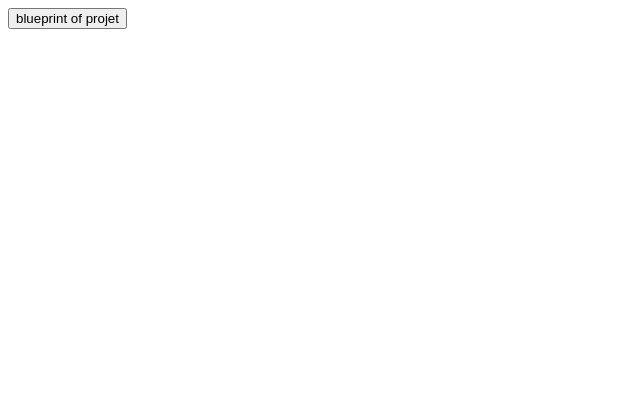
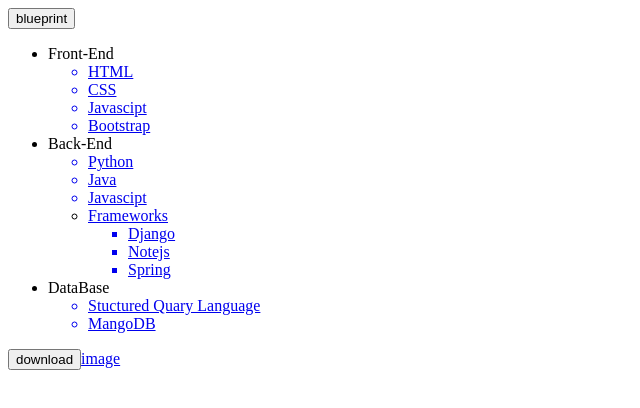
Before and after one commit to SJyotheeswar2004/project, a plain HTML site: page index.html in a window 1280 px wide. Shown: the whole page, without its empty margins (0-640 px from the left). Drawn offline with Linux system fonts and the light colour scheme.

Commit message:
Update index.html

```diff
--- a/index.html
+++ b/index.html
@@ -6,6 +6,38 @@
     <title>Document</title>
 </head>
 <body>
-   <a href="./blueprint.html" target="_blank"><button>blueprint of projet</button></a>
+    <a href="./blueprint.html"> <button>blueprint</button></a>
+<ul>
+    <li>Front-End
+        <ul>
+           <a href="/FrontEnd/html.html" target="_blank"> <li>HTML</li></a>
+           <a href="/FrontEnd/css.html"  target="_blank"> <li>CSS</li></a>
+           <a href="/FrontEnd/javascript.html"  target="_blank"> <li>Javascipt</li></a>
+           <a href="/FrontEnd/bootstrop.html"  target="_blank"> <li>Bootstrap</li></a>
+        </ul>
+    </li>
+    <li>Back-End
+        <ul>
+           <a href="/BackEnd/Python.html"  target="_blank"> <li>Python</li></a>
+           <a href="/BackEnd/Java.html"  target="_blank"> <li>Java</li></a>
+           <a href="/BackEnd/Javascript.html"  target="_blank"><li>Javascipt</li></a>
+           <a href="/BackEnd/frameworks.html"  target="_blank"><li>Frameworks</a>
+                <ul>
+                   <a href="/BackEnd/frame works/Django.html"  target="_blank"> <li>Django</li></a>
+                   <a href="/BackEnd/frame works/Nodejs.html"  target="_blank"><li>Notejs</li></a>
+                   <a href="/BackEnd/frame works/Spring.html"  target="_blank"> <li>Spring</li></a>
+                     </ul>
+            </li>
+        </ul>
+    </li>
+    <li>DataBase
+        <ul>
+            <a href="/DataBase/mangoDB.html"  target="_blank"> <li>Stuctured Quary Language</li>
+            </a>
+            <a href="/DataBase/SQL.html"  target="_blank"><li>MangoDB</li></a>
+        </ul>
+    </li>
+</ul>
+<a href="Screenshot 2025-04-07 095404" target="_blank" download><button>download </button>image</a>
 </body>
 </html>
```
